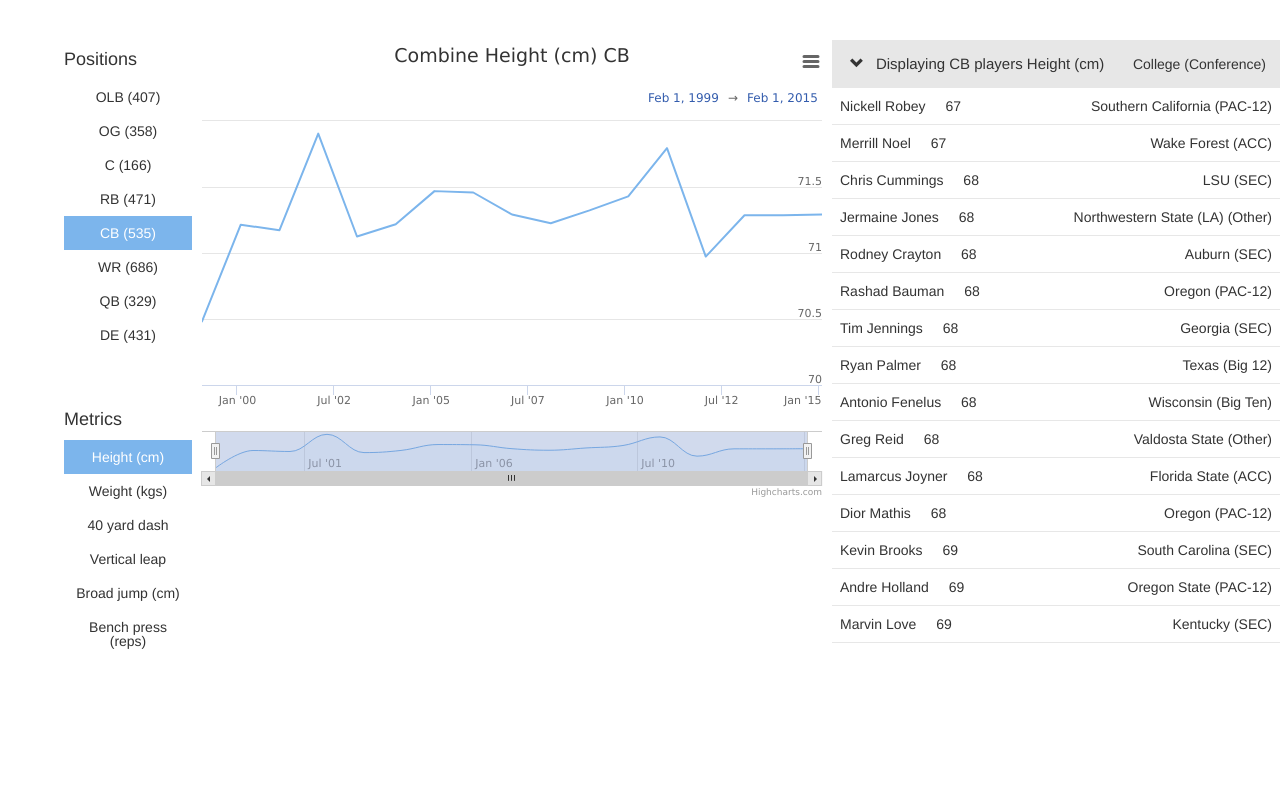
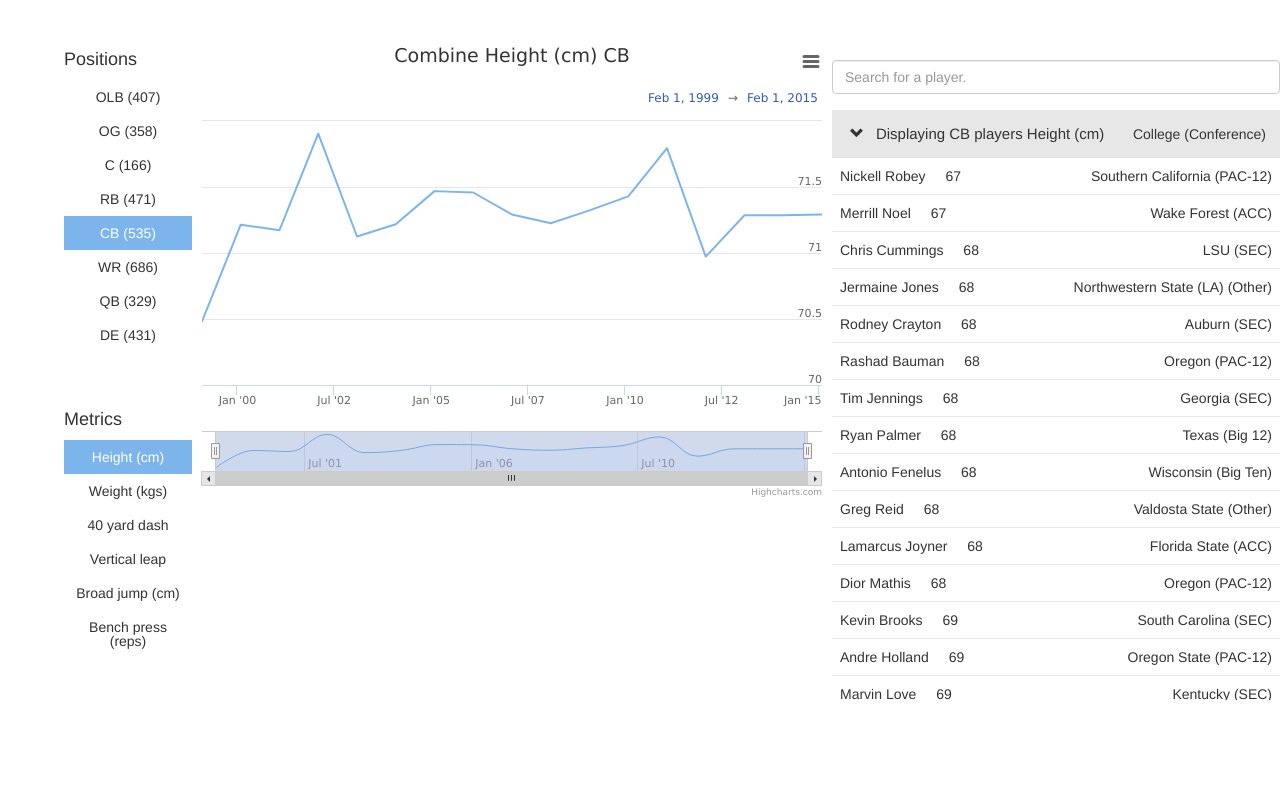
Before and after one commit to HVNT/fooBar, a plain HTML site: page src/index.html in a window 1280 px wide. Drawn offline with nearby package versions, Linux system fonts and the light colour scheme.

Commit message:
added search

```diff
--- a/src/index.html
+++ b/src/index.html
@@ -67,6 +67,10 @@
         </div>
         <!-- Table -->
         <div class="players-table-container">
+            <input class="form-control" type="text"
+                   placeholder="Search for a player."
+                   style="margin-bottom: 16px;"
+                   ng-model="filters.playerSearch"/>
             <div class="players-table">
                 <div class="players-table-head" ng-click="toggleFilter()">
                     <i class="glyphicon" style="padding: 0 8px 0 4px;" ng-class="{'glyphicon-chevron-up': filters.reverse, 'glyphicon-chevron-down': !filters.reverse}"></i>
@@ -74,7 +78,7 @@
                     <span class="pull-right">College (Conference)</span>
                 </div>
                 <div class="players-table-body">
-                    <div class="players-table-row" ng-repeat="player in activePlayers | orderBy: filters.metric.key:filters.reverse">
+                    <div class="players-table-row" ng-repeat="player in activePlayers | orderBy: filters.metric.key:filters.reverse | filter:filters.playerSearch">
                         <span class="players-table-bcell">{{player.name}}</span>
                         <span style="padding-left: 16px;">{{player[filters.metric.key]}}</span>
                         <span class="pull-right">{{player.college}} ({{player.conference}})</span>
--- a/src/scripts/main.js
+++ b/src/scripts/main.js
@@ -14,6 +14,7 @@ angular.module('FooBar', [])
         $scope.filters = {
             pos: 'CB',
             metric: Player.metrics[0],
+            playerSearch: '',
             reverse: false
         };
 
--- a/src/styles/main.css
+++ b/src/styles/main.css
@@ -42,7 +42,7 @@
     right: 0;
     bottom: 0;
     height: 650px;
-    padding-top: 40px;
+    padding-top: 60px;
 }
 
 .players-table-container > .players-table {
```
